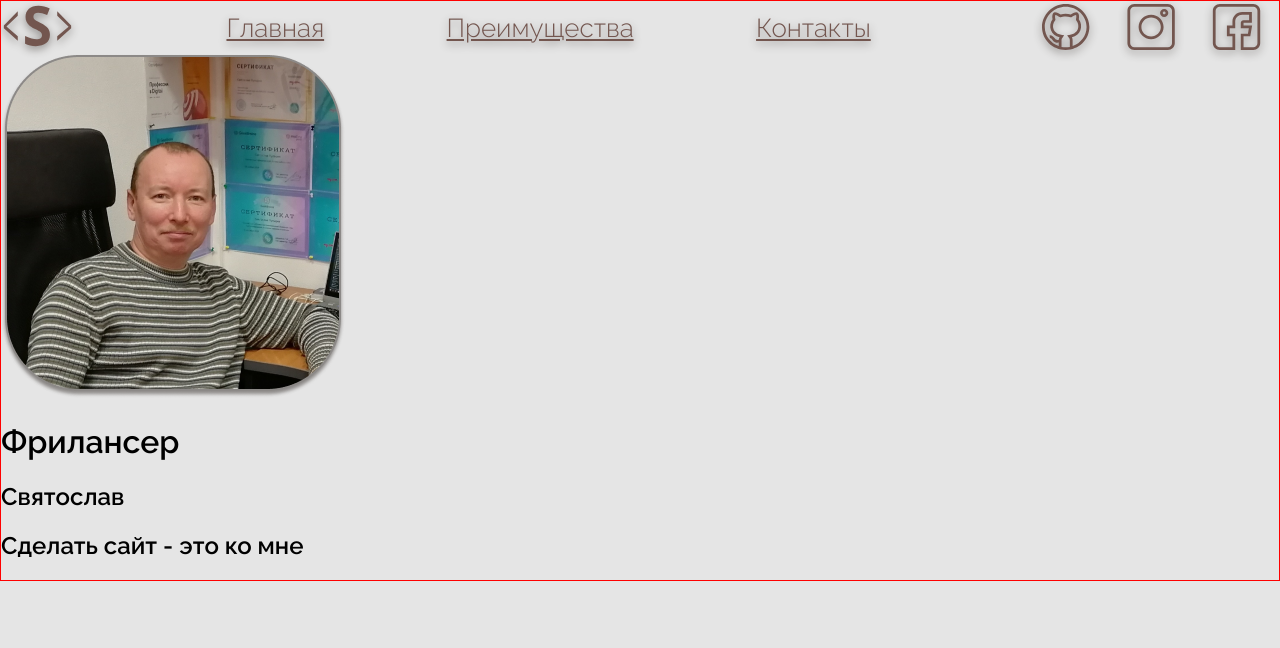
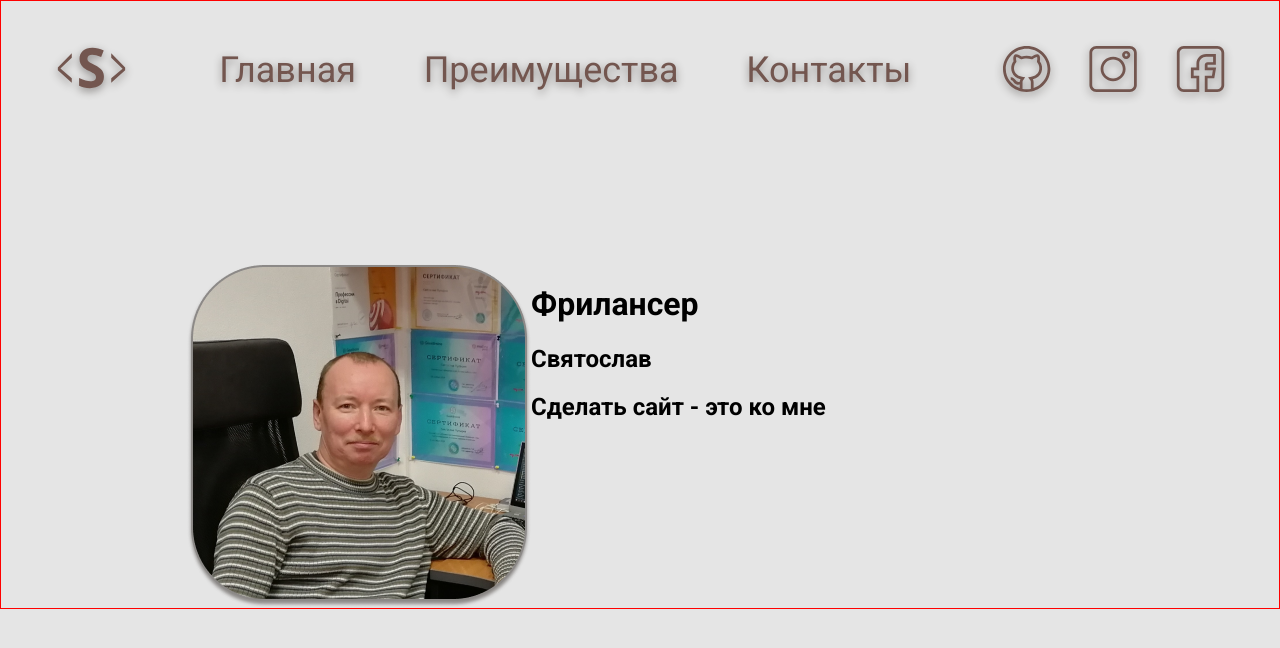
Before and after one commit to svyatoslavlp/prtfolio_2021_lessons_GLO_Academy, a plain HTML site: page sourse/index.html in a window 1280 px wide. Drawn offline with Linux system fonts and the light colour scheme.

Commit message:
поправил nav

```diff
--- a/sourse/css/style.css
+++ b/sourse/css/style.css
@@ -1,13 +1,16 @@
 * {
    box-sizing: border-box;
-   font-family: 'Raleway',
+   font-family: 'Roboto',
       sans-serif;
 }
 
 body {
    background-color: #E5E5E5;
    margin: 0;
-   min-width: 800px;
+}
+
+a {
+   text-decoration: none;
 }
 
 a:hover {
@@ -17,7 +20,7 @@ a:hover {
 .container {
    border: 1px solid red;
    max-width: 1440px;
-   min-width: 600px;
+   min-width: 1000px;
    margin: auto;
 }
 
@@ -31,20 +34,25 @@ a:hover {
    display: flex;
    justify-content: space-between;
    align-items: center;
+   margin: auto;
+   padding-top: 42px;
+   width: 91.5%;
 }
 
 .menu {
    display: flex;
    justify-content: space-around;
    align-items: center;
-   min-width: 60%;
+   min-width: 65%;
    filter: drop-shadow(0px 3px 4px #8C8987);
 }
 
 .menu-link {
-   font-family: Raleway;
-   font-weight: 300;
-   font-size: 26px;
+   font-family: Roboto;
+   font-style: normal;
+   font-weight: normal;
+   font-size: 36px;
+   line-height: 42px;
    display: flex;
    align-items: flex-end;
    text-align: center;
@@ -53,11 +61,16 @@ a:hover {
 
 .social-links {
    display: flex;
-   justify-content: space-around;
+   justify-content: space-between;
    align-items: center;
    min-width: 180px;
    padding-top: 3px;
-   width: 20%;
+   width: 19%;
 }
 
-.social-link {}
+.start {
+   margin: auto;
+   padding-top: 168px;
+   display: flex;
+   width: 906px;
+}
--- a/sourse/index.html
+++ b/sourse/index.html
@@ -5,10 +5,12 @@
    <meta charset="UTF-8">
    <meta http-equiv="X-UA-Compatible" content="IE=edge">
    <meta name="viewport" content="width=device-width, initial-scale=1.0">
-   <title>Святослав - верстальщик сайтов</title>
+   <title>Святослав - создаю сайты</title>
    <link rel="preconnect" href="https://fonts.googleapis.com">
    <link rel="preconnect" href="https://fonts.gstatic.com" crossorigin>
-   <link href="https://fonts.googleapis.com/css2?family=Raleway:wght@300;600&display=swap" rel="stylesheet">
+   <link
+      href="https://fonts.googleapis.com/css2?family=Raleway:wght@100;300;600&family=Roboto:wght@100;400;500;700&display=swap"
+      rel="stylesheet">
    <link rel="stylesheet" href="css\style.css">
 </head>
 
```
